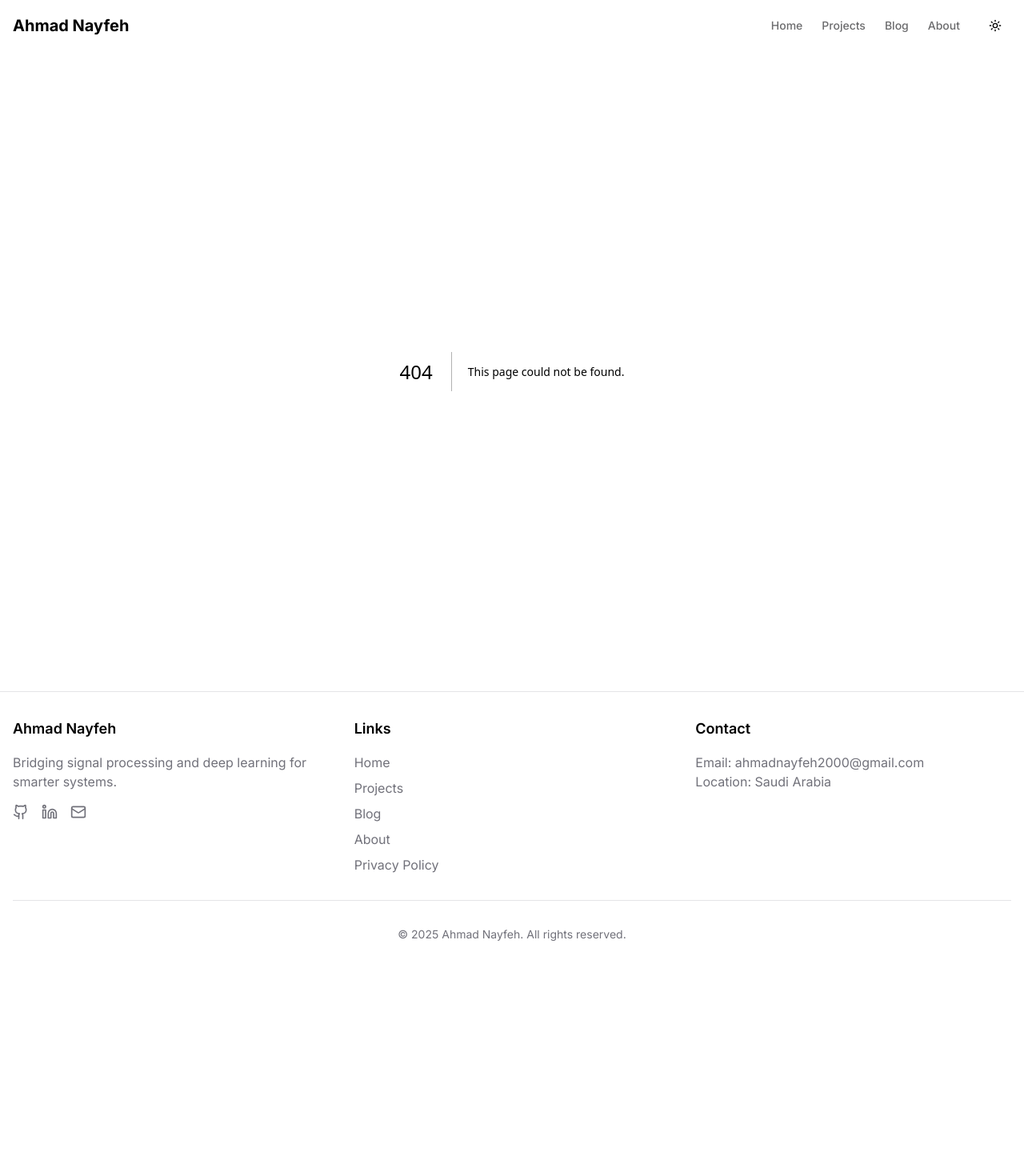
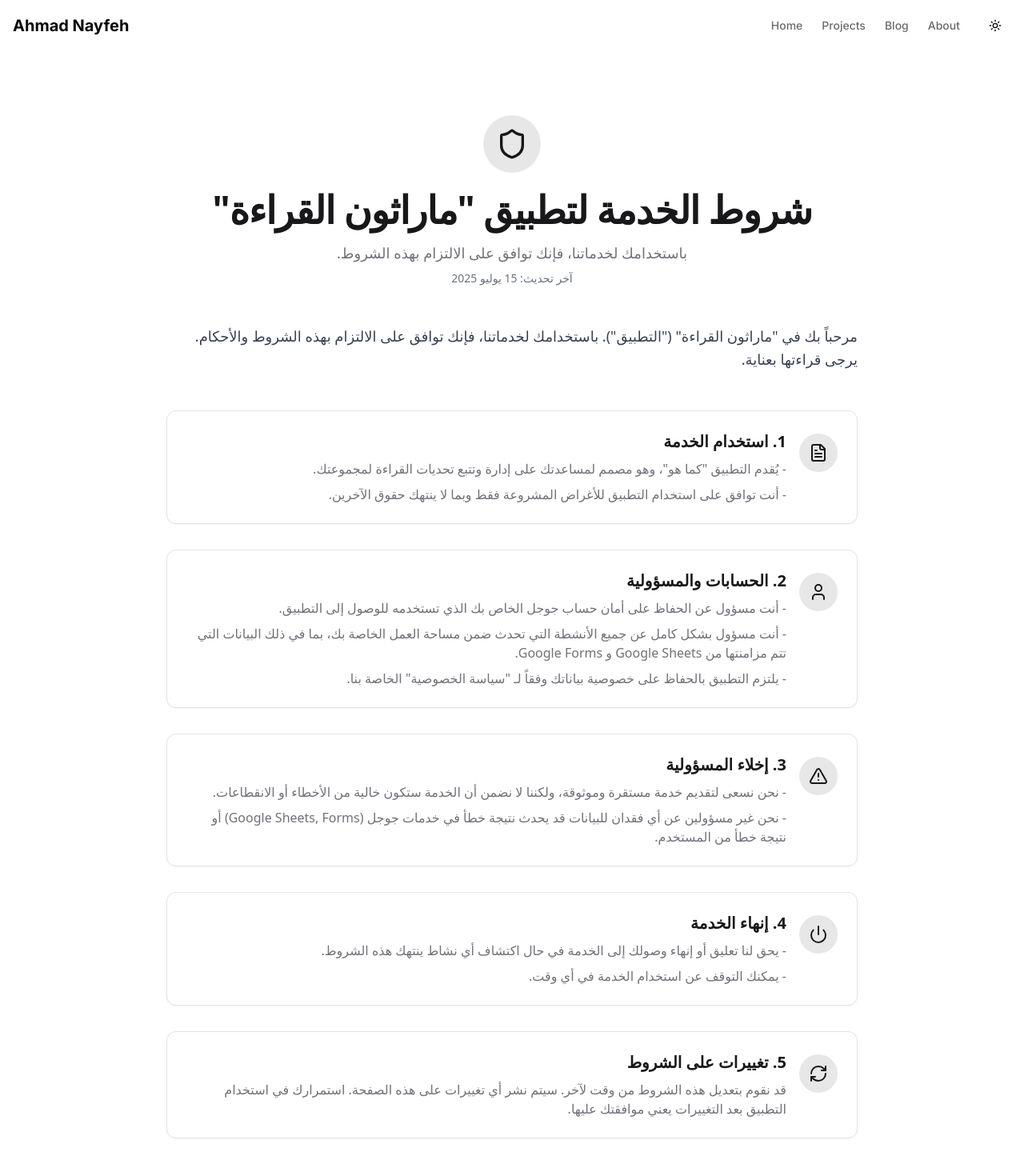
Before and after one commit to Ahmad-Nayfeh/portfolio-website, a Next.js app: page /terms in a window 1280 px wide. Before the commit this address had no page. Shown: the top 1470 px of the page at 80% size. Before the commit the page ends 1210 px from the top, so only its background shows below. Built offline with nearby package versions, Linux system fonts and the light colour scheme.

Commit message:
Create page.tsx

```diff
--- /dev/null
+++ b/app/terms/page.tsx
@@ -0,0 +1,100 @@
+// File: app/terms/page.tsx
+
+import { FileText, Shield, User, Power, AlertTriangle, RefreshCw } from 'lucide-react';
+import type { Metadata } from 'next';
+
+// Add metadata for better SEO
+export const metadata: Metadata = {
+  title: 'شروط الخدمة | ماراثون القراءة',
+  description: 'شروط الخدمة الخاصة باستخدام تطبيق "ماراثون القراءة".',
+};
+
+// A reusable component for section cards to keep the code clean
+const InfoCard = ({ icon, title, children }: { icon: React.ReactNode, title: string, children: React.ReactNode }) => (
+  <div className="mb-8 rounded-xl border bg-card text-card-foreground shadow-sm transition-all hover:shadow-md">
+    <div className="p-6 flex items-start space-x-4 space-x-reverse">
+      <div className="flex-shrink-0 mt-1">
+        <span className="inline-flex h-12 w-12 items-center justify-center rounded-full bg-primary/10 text-primary">
+          {icon}
+        </span>
+      </div>
+      <div>
+        <h3 className="text-xl font-bold text-primary mb-2">{title}</h3>
+        <div className="text-muted-foreground space-y-3">{children}</div>
+      </div>
+    </div>
+  </div>
+);
+
+
+export default function TermsOfServicePage() {
+  return (
+    // Main container with RTL direction and custom font
+    <div dir="rtl" className="bg-background font-sans">
+      <div className="container mx-auto max-w-4xl px-4 py-12 md:py-20">
+
+        {/* Page Header */}
+        <header className="text-center mb-12">
+          <div className="inline-block bg-primary/10 p-4 rounded-full mb-4">
+            <Shield className="h-10 w-10 text-primary" />
+          </div>
+          <h1 className="text-4xl md:text-5xl font-extrabold tracking-tight text-primary">
+            شروط الخدمة لتطبيق "ماراثون القراءة"
+          </h1>
+          <p className="mt-4 text-lg text-muted-foreground">
+            باستخدامك لخدماتنا، فإنك توافق على الالتزام بهذه الشروط.
+          </p>
+          <p className="mt-2 text-sm text-gray-500">آخر تحديث: 15 يوليو 2025</p>
+        </header>
+
+        {/* Introduction Section */}
+        <div className="prose prose-lg dark:prose-invert max-w-none text-right mb-12 text-lg leading-relaxed">
+          <p>
+            مرحباً بك في "ماراثون القراءة" ("التطبيق"). باستخدامك لخدماتنا، فإنك توافق على الالتزام بهذه الشروط والأحكام. يرجى قراءتها بعناية.
+          </p>
+        </div>
+
+        {/* Use of Service Section */}
+        <InfoCard icon={<FileText size={24} />} title="1. استخدام الخدمة">
+          <ul className="list-none space-y-2">
+            <li>- يُقدم التطبيق "كما هو"، وهو مصمم لمساعدتك على إدارة وتتبع تحديات القراءة لمجموعتك.</li>
+            <li>- أنت توافق على استخدام التطبيق للأغراض المشروعة فقط وبما لا ينتهك حقوق الآخرين.</li>
+          </ul>
+        </InfoCard>
+
+        {/* Accounts and Responsibility Section */}
+        <InfoCard icon={<User size={24} />} title="2. الحسابات والمسؤولية">
+            <ul className="list-none space-y-2">
+                <li>- أنت مسؤول عن الحفاظ على أمان حساب جوجل الخاص بك الذي تستخدمه للوصول إلى التطبيق.</li>
+                <li>- أنت مسؤول بشكل كامل عن جميع الأنشطة التي تحدث ضمن مساحة العمل الخاصة بك، بما في ذلك البيانات التي تتم مزامنتها من Google Sheets و Google Forms.</li>
+                <li>- يلتزم التطبيق بالحفاظ على خصوصية بياناتك وفقاً لـ "سياسة الخصوصية" الخاصة بنا.</li>
+            </ul>
+        </InfoCard>
+
+        {/* Disclaimer Section */}
+        <InfoCard icon={<AlertTriangle size={24} />} title="3. إخلاء المسؤولية">
+            <ul className="list-none space-y-2">
+                <li>- نحن نسعى لتقديم خدمة مستقرة وموثوقة، ولكننا لا نضمن أن الخدمة ستكون خالية من الأخطاء أو الانقطاعات.</li>
+                <li>- نحن غير مسؤولين عن أي فقدان للبيانات قد يحدث نتيجة خطأ في خدمات جوجل (Google Sheets, Forms) أو نتيجة خطأ من المستخدم.</li>
+            </ul>
+        </InfoCard>
+
+        {/* Termination of Service Section */}
+        <InfoCard icon={<Power size={24} />} title="4. إنهاء الخدمة">
+            <ul className="list-none space-y-2">
+                <li>- يحق لنا تعليق أو إنهاء وصولك إلى الخدمة في حال اكتشاف أي نشاط ينتهك هذه الشروط.</li>
+                <li>- يمكنك التوقف عن استخدام الخدمة في أي وقت.</li>
+            </ul>
+        </InfoCard>
+
+        {/* Changes to Terms Section */}
+        <InfoCard icon={<RefreshCw size={24} />} title="5. تغييرات على الشروط">
+          <p>
+            قد نقوم بتعديل هذه الشروط من وقت لآخر. سيتم نشر أي تغييرات على هذه الصفحة. استمرارك في استخدام التطبيق بعد التغييرات يعني موافقتك عليها.
+          </p>
+        </InfoCard>
+
+      </div>
+    </div>
+  );
+}
```
